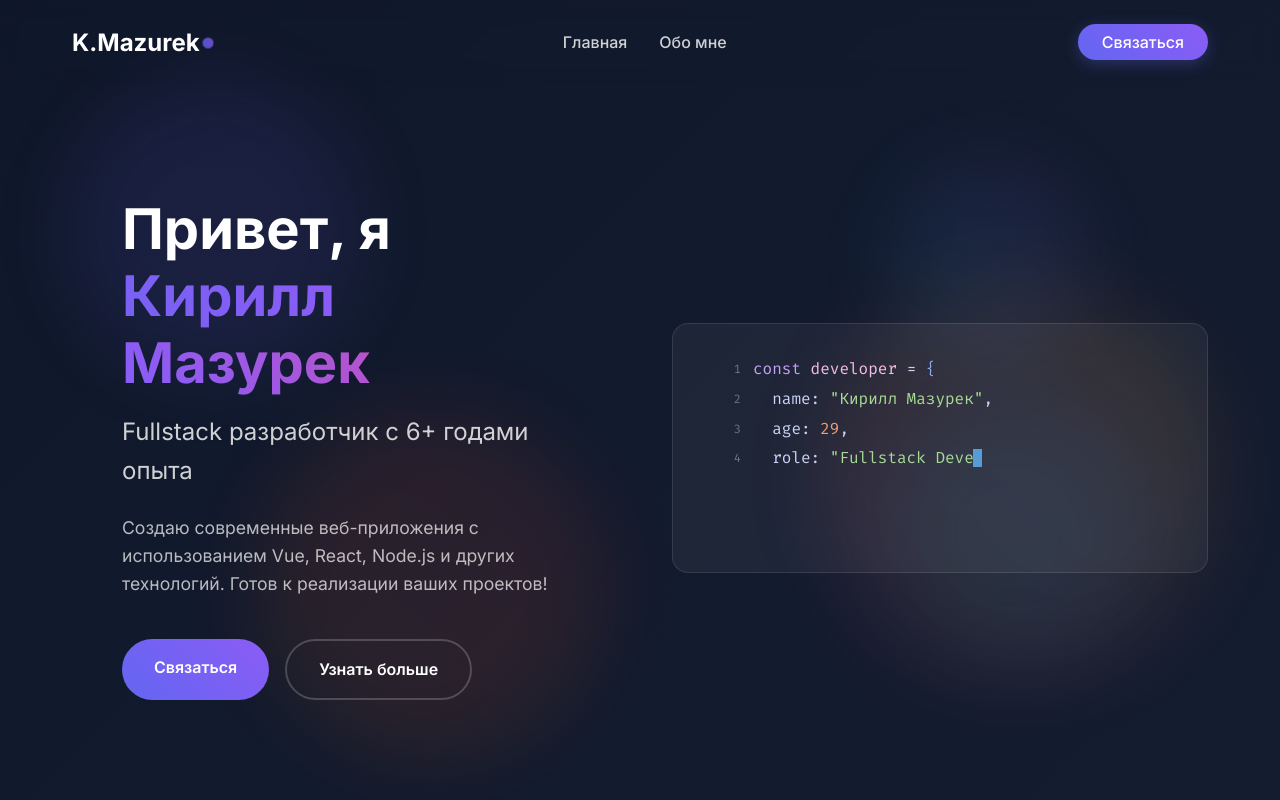
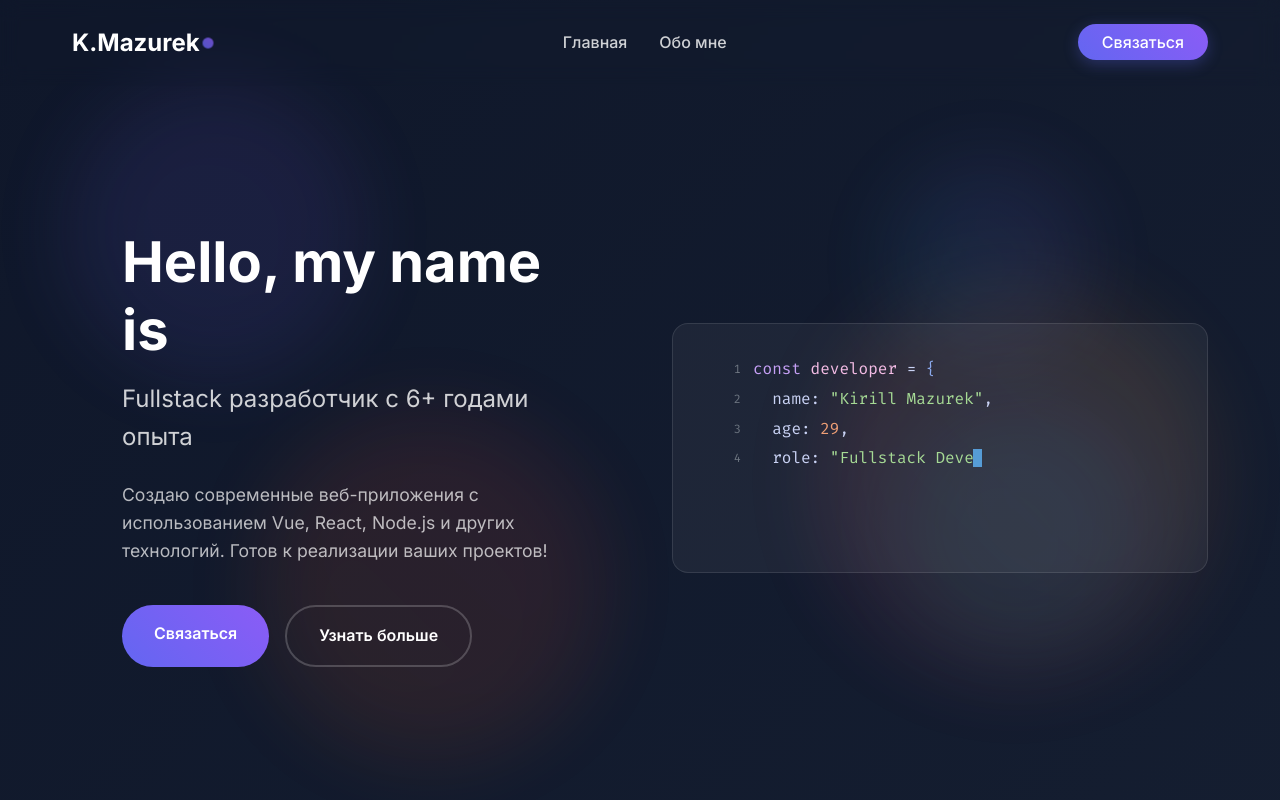
Before and after one commit to DeusIntra/portfolio, a Vue app: page / in a window 1280 px wide. Shown: the top 800 px of the page. Built offline with nearby package versions, Linux system fonts and the light colour scheme; no server answers.

Commit message:
some translations

```diff
--- a/src/main.ts
+++ b/src/main.ts
@@ -4,8 +4,42 @@ import router from './router'
 
 import './assets/main.scss'
 
+import { createI18n } from 'vue-i18n'
+import type { LanguageMessages } from './types/I18nMessages'
+
+
+const ru: LanguageMessages = {
+  home: {
+    hero: {
+      greeting: "Привет, я",
+      name: "Кирилл Мазурек",
+    }
+  }
+}
+
+const en: LanguageMessages = {
+  home: {
+    hero: {
+      greeting: "Hello, my name is",
+      name: "Kirill Mazurek",
+    }
+  }
+}
+
+const i18n = createI18n({
+  legacy: false,
+  locale: 'en',
+  fallbackLocale: 'ru',
+  // fallbackLocale: 'en',
+  messages: {
+    ru: { ...ru },
+    en: { ...en },
+  }
+})
+
 const app = createApp(App)
 
 app
   .use(router)
+  .use(i18n)
   .mount('#app')
--- /dev/null
+++ b/src/types/I18nMessages.ts
@@ -0,0 +1,12 @@
+export interface LanguageMessages {
+  home: {
+    hero: {
+      name: string
+
+    }
+  }
+  // location: string;
+  // jobExperiences: {
+  //
+  // }
+}
--- a/src/views/HomeView.vue
+++ b/src/views/HomeView.vue
@@ -5,7 +5,9 @@ import TheTimeline from '@/components/TheTimeline.vue'
 import ContactForm from '@/components/ContactForm.vue'
 import type { JobExperience } from '@/types/JobExperience'
 import TechStack from '@/components/TechStack.vue'
+import { useI18n } from 'vue-i18n'
 
+const { t } = useI18n();
 
 function diffsInYears(date1: Date, date2: Date): number {
   const ageDifMs = date2.getTime() - date1.getTime();
@@ -18,15 +20,19 @@ function calculateAge(birthday: Date): number {
   return diffsInYears(new Date(), birthday)
 }
 
-const codeLines = ref([
+console.log(t)
+
+const json = [
   'const developer = {',
-  '  name: "Кирилл Мазурек",',
+  `  name: "${t('home.hero.name')}",`,
   `  age: ${calculateAge(birthday)},`,
   '  role: "Fullstack Developer",',
   '  skills: ["Vue", "React", "Node.js", "TypeScript"],',
   '  location: "Тюмень, Россия"',
   '};'
-])
+]
+console.log(json)
+const codeLines = ref(json)
 
 const experiences: JobExperience[] = [
   {
@@ -55,7 +61,7 @@ const experiences: JobExperience[] = [
     <section class="container hero">
       <div class="container hero-content">
         <h1 class="hero-title">
-          Привет, я <span class="gradient-text">Кирилл Мазурек</span>
+          {{ t('home.hero.greeting') }}
         </h1>
         <p class="hero-subtitle">Fullstack разработчик с 6+ годами опыта</p>
         <p class="hero-description">
```
